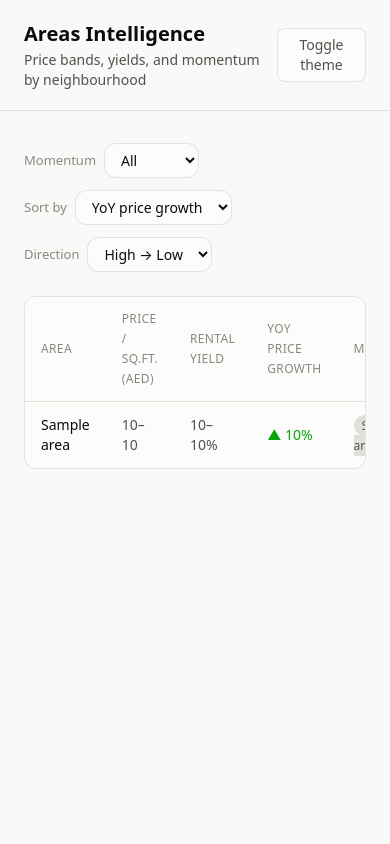
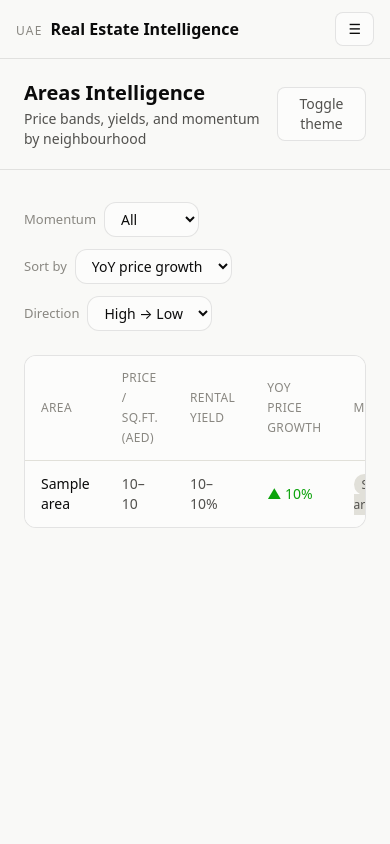
Before and after one commit to kirangirija/UAE, a FastAPI app: template app/templates/areas.html in a window 390 px wide. Run offline with FastAPI, Linux system fonts and the light colour scheme; the template is opened without the code that fills it: most values are stand-ins (such as "Sample title", 1, 10 or a date in 2020); some libraries are stand-ins or nearby versions.

Commit message:
Add mobile nav drawer
The sidebar was hidden below Tailwind's md breakpoint with no
replacement, so mobile visitors were stuck on whatever page they
landed on with no way to reach Areas/Developers/Demographics. Adds
an Alpine-powered hamburger menu that mirrors the desktop nav links
plus user info/logout.

```diff
--- a/app/templates/base.html
+++ b/app/templates/base.html
@@ -47,7 +47,39 @@
 {% block extra_head %}{% endblock %}
 </head>
 <body class="min-h-screen">
-<div class="flex min-h-screen">
+<div x-data="{ mobileNavOpen: false }" class="min-h-screen flex flex-col">
+  <div class="md:hidden flex items-center justify-between px-4 py-3 border-b" style="border-color: var(--border);">
+    <div class="flex items-baseline gap-2">
+      <span class="text-xs ink-muted tracking-widest">UAE</span>
+      <span class="text-base font-semibold">Real Estate Intelligence</span>
+    </div>
+    <button @click="mobileNavOpen = !mobileNavOpen" class="card px-3 py-1.5 text-sm rounded-lg" aria-label="Toggle navigation menu">
+      <span x-show="!mobileNavOpen">☰</span>
+      <span x-show="mobileNavOpen" x-cloak>✕</span>
+    </button>
+  </div>
+  <nav x-show="mobileNavOpen" x-cloak class="md:hidden border-b px-3 py-3 space-y-1" style="border-color: var(--border);">
+    {% for href, label in nav %}
+    <a href="{{ href }}" class="nav-link flex items-center px-3 py-2 rounded-lg text-sm font-medium {{ 'active' if active == href else '' }}">{{ label }}</a>
+    {% endfor %}
+    {% if current_user %}
+    <div class="pt-3 mt-2 border-t flex items-center justify-between" style="border-color: var(--border);">
+      <div class="flex items-center gap-2 min-w-0">
+        {% if current_user.picture %}
+        <img src="{{ current_user.picture }}" class="w-6 h-6 rounded-full shrink-0" referrerpolicy="no-referrer" />
+        {% endif %}
+        <span class="text-sm truncate">{{ current_user.name or current_user.email }}</span>
+      </div>
+      <div class="flex items-center gap-3 ink-muted shrink-0">
+        {% if is_admin %}
+        <a href="/admin/stats" class="underline">Admin</a>
+        {% endif %}
+        <a href="/logout" class="underline">Log out</a>
+      </div>
+    </div>
+    {% endif %}
+  </nav>
+  <div class="flex flex-1 min-h-0">
     <aside class="w-64 shrink-0 border-r hidden md:flex flex-col" style="border-color: var(--border);">
       <div class="px-6 py-5">
         <div class="text-sm ink-muted tracking-widest">UAE</div>
@@ -91,6 +123,7 @@
       </div>
     </main>
   </div>
+</div>
 <script>
   function toggleTheme() {
     const html = document.documentElement;
```
Lines whose indentation alone changed are shown as unchanged.
